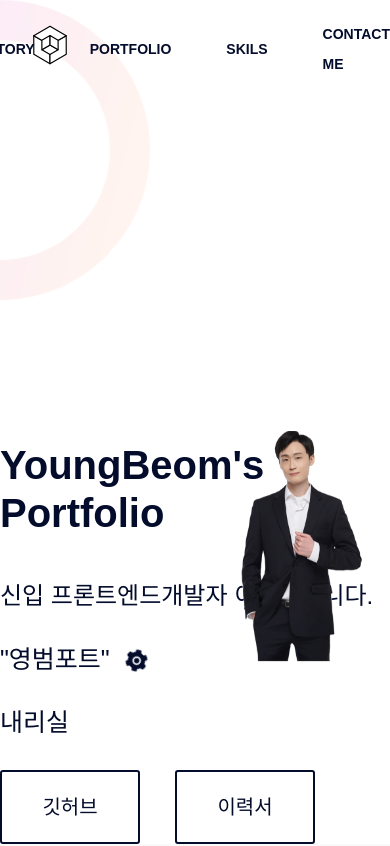
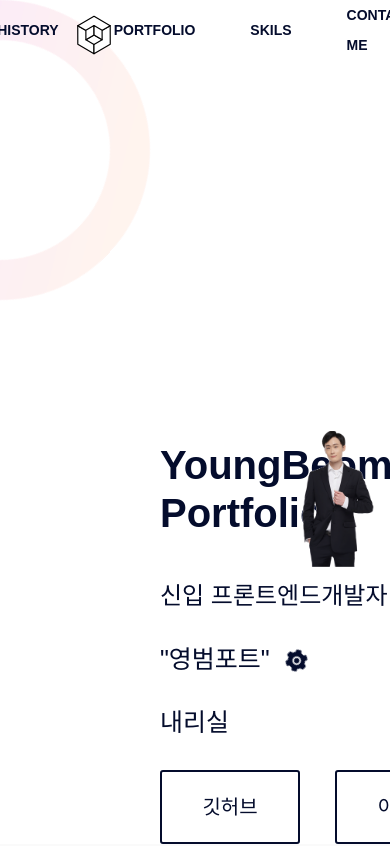
Before and after one commit to YoungBeomLee/LYB-Portfolio, a React (Create React App) app: page / in a window 390 px wide. Shown: the top 846 px of the page. Built offline with nearby package versions, Linux system fonts and the light colour scheme; a web font is replaced by a local one.

Commit message:
반응형 구현중

```diff
--- a/src/component/Banner.js
+++ b/src/component/Banner.js
@@ -1,8 +1,7 @@
-import { useLayoutEffect, useRef, useEffect, useState } from "react";
+import {  useRef, useEffect, useState } from "react";
 import BannerContainer from "../UI/BannerContainer";
 import styles from "../css/Banner.module.css";
 import circle from "../img/circle.png";
-import { FaGithub } from "react-icons/fa";
 import { gsap } from "gsap";
 import { ScrollTrigger } from "gsap/ScrollTrigger";
 import { TextPlugin } from "gsap/TextPlugin";
@@ -15,7 +14,7 @@ const Banner = () => {
   const secondRef = useRef(null);
   const thirdRef = useRef(null);
   const fourthRef = useRef(null);
-  const [typeItem, setTypeItem] = useState(() => {});
+  //const [typeItem, setTypeItem] = useState(() => {});
 
   useEffect(() => {
     const first = firstRef.current;
@@ -72,7 +71,7 @@ const Banner = () => {
                     </a>
                   </li>
                   <li>
-                    <a href="https://drive.google.com/file/d/1CVx75IDMkljgQCZHkMNN4cxxqSTQ-1ZQ/view?usp=share_link">
+                    <a href="https://drive.google.com/file/d/1oNJDcdATshZ8dP2sdzSDkGnJJmvoV_jG/view?usp=sharing">
                       <span>이력서</span>
                     </a>
                   </li>
--- a/src/css/Aboutme.module.css
+++ b/src/css/Aboutme.module.css
@@ -140,3 +140,9 @@
     transform: translateX(0);
   }
 }
+
+/*----------resonsive---------------*/
+
+@media screen and (max-width:1440px) {
+
+}
--- a/src/css/Banner.module.css
+++ b/src/css/Banner.module.css
@@ -20,12 +20,11 @@
   width: 50%;
   display: flex;
   flex-wrap: wrap;
-  align-content:flex-start;
+  align-content: flex-start;
   justify-content: space-around;
   flex-direction: row;
   flex: 0 0 50%;
   align-items: center;
-
 }
 .bannerText {
   font-size: 14px;
@@ -166,10 +165,15 @@
 .circleOne {
   position: absolute;
   top: 0;
+  width: 300px !important;
+  height: 300px;
   left: -150px;
   opacity: 0.6;
+  z-index: 10;
+}
+.circleOne img {
+
   animation: spins 1.5s linear infinite;
-  z-index: 10;
 }
 .setting {
   animation: spins 1.5s linear infinite;
@@ -218,3 +222,23 @@
     opacity: 1;
   }
 }
+
+/*----------resonsive---------------*/
+
+@media screen and (max-width: 1440px) {
+  .BannerLeftbox {
+   padding-left: 5rem;
+  }
+  .bannerText{
+    padding-left: 5rem;
+  }
+  .circleOne {
+   padding-right: 10rem;
+  }
+  .ImageBox{
+    width: 100%;
+  }
+  .innerWrap {
+    max-width: 1000px;
+  }
+}
--- a/src/css/ContactMe.module.css
+++ b/src/css/ContactMe.module.css
@@ -52,3 +52,9 @@
   margin-left: 20px;
   font-size: 1em;
 }
+
+/*----------resonsive---------------*/
+
+@media screen and (max-width:1440px) {
+
+}
--- a/src/css/Footer.module.css
+++ b/src/css/Footer.module.css
@@ -61,3 +61,9 @@
   text-transform: uppercase;
   margin-bottom: 0;
 }
+
+/*----------resonsive---------------*/
+
+@media screen and (max-width:1440px) {
+
+}
--- a/src/css/History.module.css
+++ b/src/css/History.module.css
@@ -81,3 +81,9 @@
   display: flex;
   justify-content: first baseline;
 }
+
+/*----------resonsive---------------*/
+
+@media screen and (max-width:1440px) {
+
+}
--- a/src/css/Portfolio.module.css
+++ b/src/css/Portfolio.module.css
@@ -213,3 +213,9 @@
     transform: translateY(-40%);
   }
 }
+
+/*----------resonsive---------------*/
+
+@media screen and (max-width:1440px) {
+
+}
--- a/src/css/Skils.module.css
+++ b/src/css/Skils.module.css
@@ -33,3 +33,9 @@
 .rightBox {
   width: 40%;
 }
+
+/*----------resonsive---------------*/
+
+@media screen and (max-width:1440px) {
+
+}
--- a/src/css/header.module.css
+++ b/src/css/header.module.css
@@ -6,7 +6,7 @@ header {
   z-index: 9999;
   transition: 0.5s ease all;
 }
-.headerInner{
+.headerInner {
   max-width: 1140px;
   margin: 0 auto;
 }
@@ -19,7 +19,7 @@ header {
 }
 .gnbMenu {
   width: 100%;
-  height: 30px;
+
   display: flex;
   justify-content: flex-end;
 }
@@ -59,11 +59,11 @@ header {
   transform: scaleX(1);
 }
 
-.logoWrap a {
+.logoWrap {
   height: 60px;
   display: inline-block;
 }
-.logoWrap  h1 {
+.logoWrap h1 {
   display: inline-block;
   height: 100%;
   position: relative;
@@ -71,7 +71,7 @@ header {
 .logoWrap a img {
   height: 100%;
 }
-.active{
+.active {
   background-color: #fff;
   box-shadow: 1px 1px 10px -3px #999;
 }
@@ -86,3 +86,34 @@ header {
     justify-content: flex-start;
     align-items: center;
   } */
+
+/*----------resonsive---------------*/
+
+@media screen and (max-width: 1440px) {
+ .gnbWrap {
+  padding: 1rem 5rem;
+  justify-content: center;
+
+ }
+.gnbMenu{
+  padding-right: 1rem;
+ }
+ .logoWrap span{
+  padding-left: 20px;
+ }
+}
+@media screen and (max-width: 1024px) {
+  .gnbWrap {
+    padding: 0 2rem 0;
+  }
+}
+@media screen and (max-width: 768px) {
+  .gnbWrap {
+    padding: 0 2rem 0;
+  }
+}
+@media screen and (max-width: 576px) {
+  .gnbWrap {
+    padding: 0 2rem 0;
+  }
+}
```
